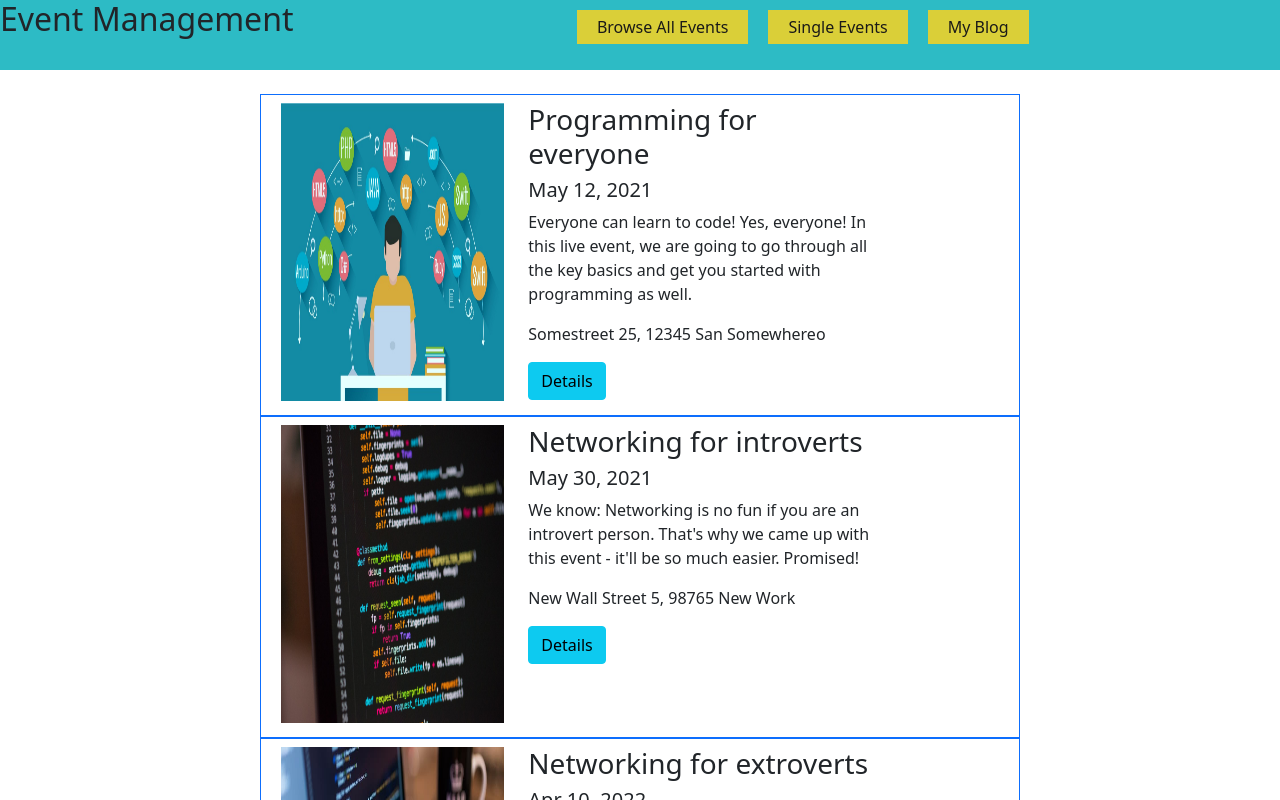
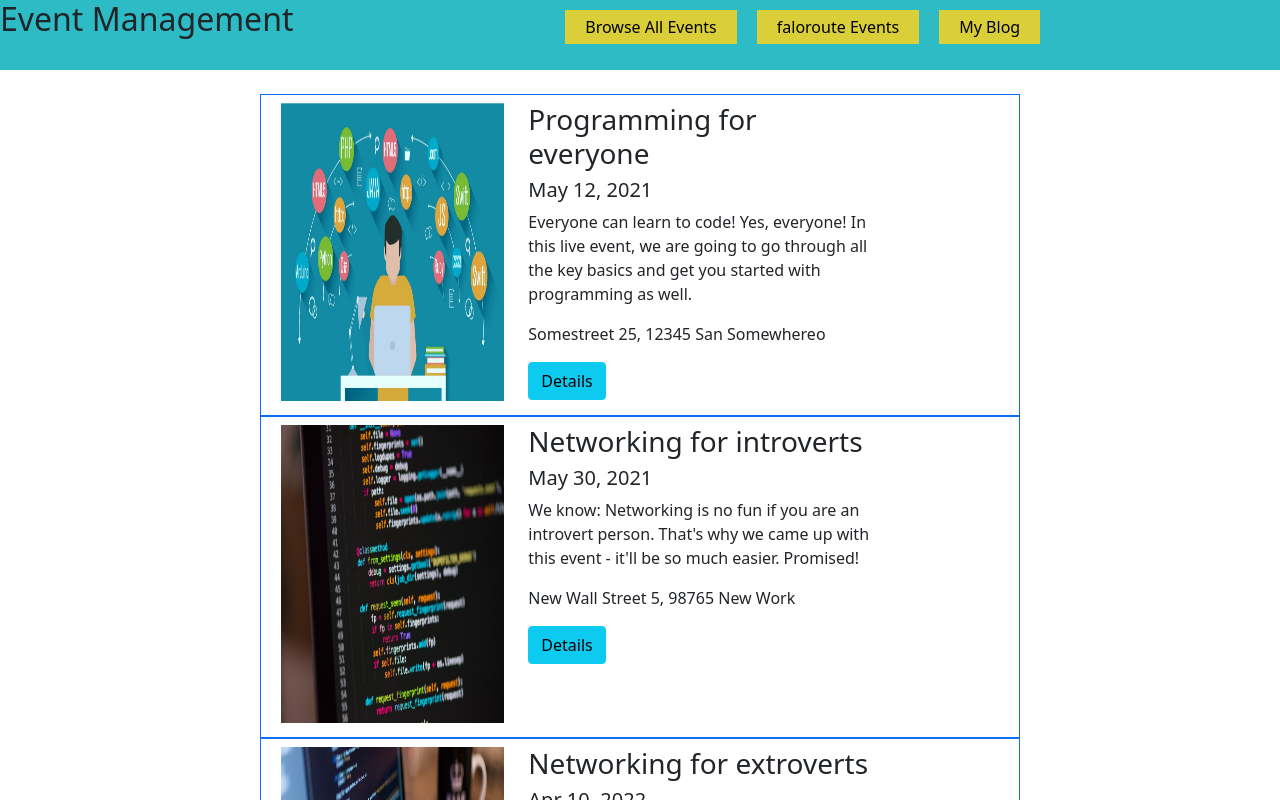
Before and after one commit to Mim-Hakkani/Next-Beginer_to_advanced2, a Next.js app: page / in a window 1280 px wide. Shown: the top 800 px of the page. Built offline with nearby package versions, Linux system fonts and the light colour scheme.

Commit message:
link item is ready

```diff
--- a/Components/Events/EventHeader.js
+++ b/Components/Events/EventHeader.js
@@ -1,3 +1,4 @@
+import Link from "next/link";
 
 
 const EventHeader = () => {
@@ -8,9 +9,9 @@ const EventHeader = () => {
         <nav style={{display:'flex'}}>
           <h2 >Event Management</h2>
             <ul>
-                <li>Browse All Events</li>
-                <li>Single Events </li>
-                <li>My Blog </li>
+                <li><Link href="/">Browse All Events </Link></li>
+                <li><Link href="/events/evetid">faloroute Events </Link> </li>
+                <li><Link href="/blog"> My Blog </Link></li>
             </ul>
 
         </nav>
--- a/styles/globals.css
+++ b/styles/globals.css
@@ -35,3 +35,7 @@ ul li{
   padding:5px 20px;
   margin: 10px;
 }
+ul li a{
+  text-decoration: none;
+  color: #000;
+}
```
